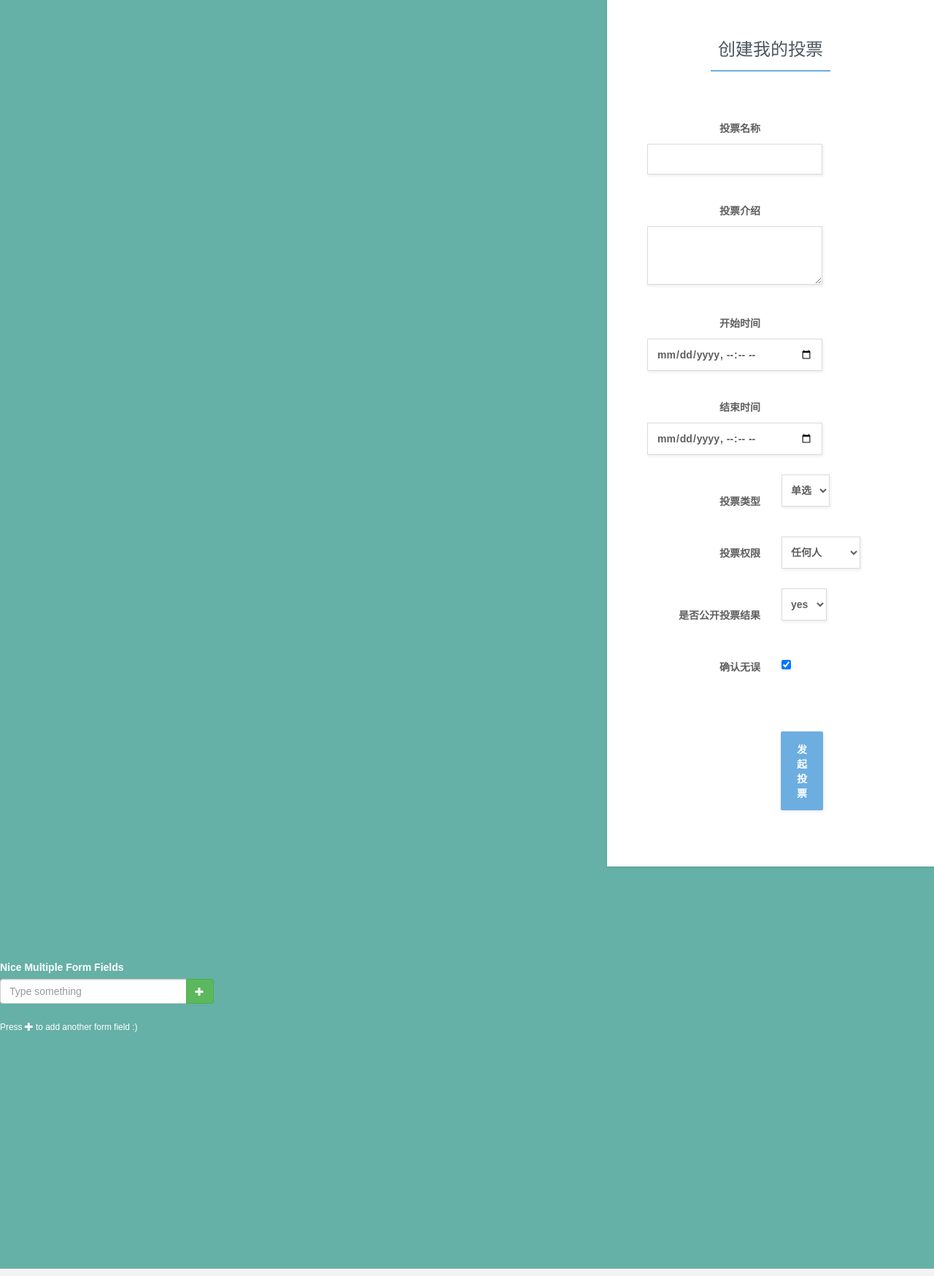
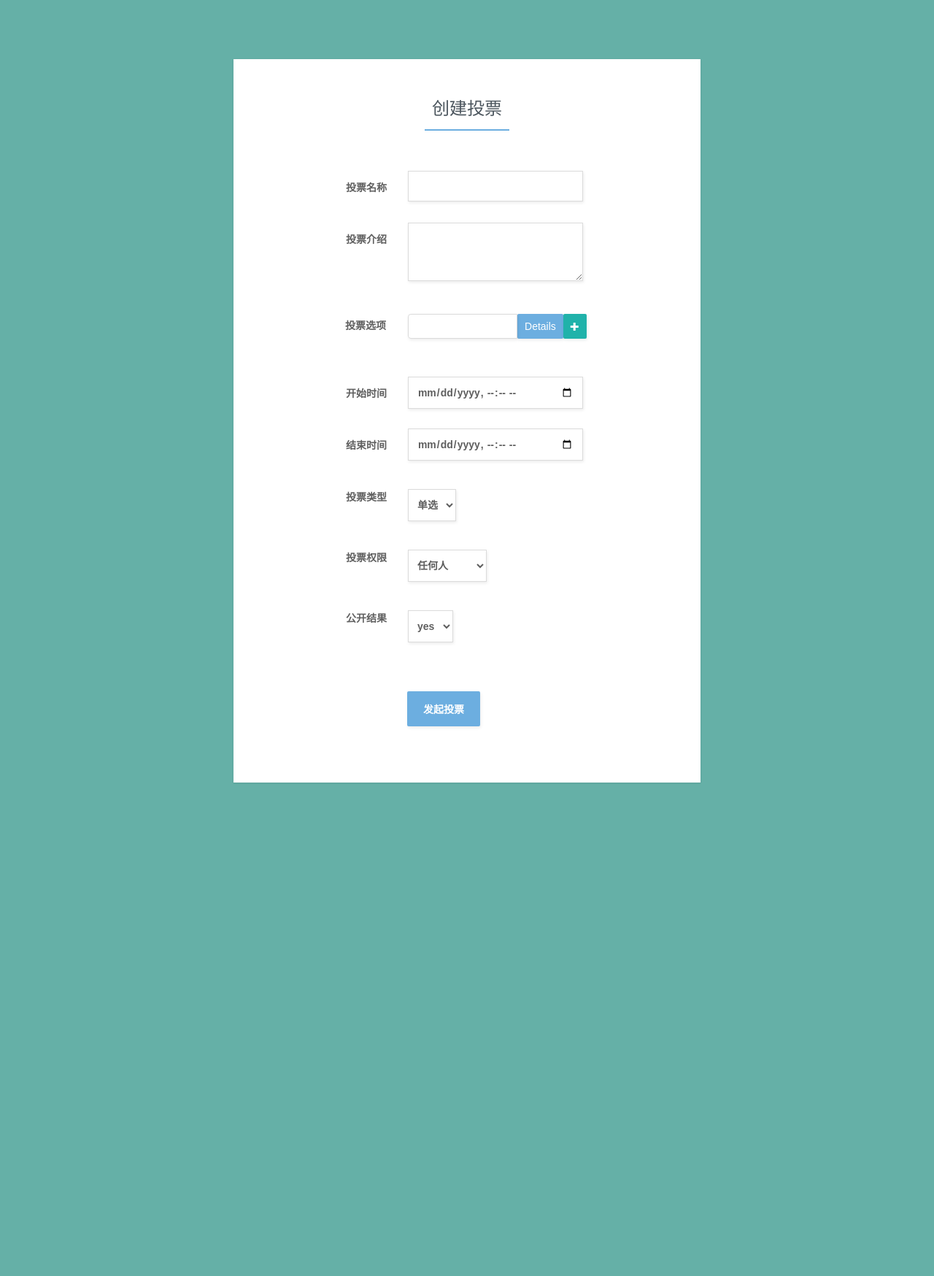
Before and after one commit to BorisChenCZY/BlockChainLotterySystem, a Django app: page /form in a window 1280 px wide. Shown: the whole page at 73% size. After the commit the page ends 1072 px from the top, so only its background shows below. Run offline with Django 3.2, Linux system fonts and the light colour scheme; some libraries are stand-ins or nearby versions.

Commit message:
I dont know

```diff
--- a/startvote/static/assets/form-basic.css
+++ b/startvote/static/assets/form-basic.css
@@ -1,5 +1,5 @@
 html{
-    background-color: #f3f3f3;
+    background-color: transparent;
 }
 
 .form-basic{
--- a/startvote/static/js/encryption.js
+++ b/startvote/static/js/encryption.js
@@ -4,6 +4,7 @@ var rsaPrivateKey;
 function init(privateKey){
     rsaPrivateKey = new RSAKey();
     rsaPrivateKey.readPrivateKeyFromPEMString(privateKey);
+    console.log("inited");
 }
 
 function sign(msg){
@@ -22,5 +23,5 @@ function toPCK1(key){
 }
 
 function toPKCS8(key){
-	return KEYUTIL.getPEM(key);
+	return KEYUTIL.getPEM(key, "PKCS1PUB");
 }
--- a/startvote/templates/card.html
+++ b/startvote/templates/card.html
@@ -270,7 +270,7 @@
             </div>
         </div>
 
-        空的card 仅仅用于占位
+{#        空的card 仅仅用于占位#}
         <div class="col-sm-6 col-md-4 col-lg-3 mt-4">
             <div class="card card-inverse card-info card-null">
                 <img class="card-img-top-null" src="/static/img/null.png">
--- a/startvote/templates/form.html
+++ b/startvote/templates/form.html
@@ -9,6 +9,10 @@
     <link href="//netdna.bootstrapcdn.com/bootstrap/3.1.0/css/bootstrap.min.css" rel="stylesheet" id="bootstrap-css">
     <script src="//netdna.bootstrapcdn.com/bootstrap/3.1.0/js/bootstrap.min.js"></script>
     <script src="//code.jquery.com/jquery-1.11.1.min.js"></script>
+    <link rel="stylesheet" href="http://cdn.static.runoob.com/libs/bootstrap/3.3.7/css/bootstrap.min.css">
+	<script src="http://cdn.static.runoob.com/libs/jquery/2.1.1/jquery.min.js"></script>
+	<script src="http://cdn.static.runoob.com/libs/bootstrap/3.3.7/js/bootstrap.min.js"></script>
+
     {#    <script language="JavaScript" type="text/javascript" src="/js/jquery-1.2.6.min.js"></script>#}
     {#    <script language="JavaScript" type="text/javascript" src="/js/jquery-ui-personalized-1.5.2.packed.js"></script>#}
     {#    <script language="JavaScript" type="text/javascript" src="/js/sprinkle.js"></script>#}
@@ -41,31 +45,33 @@
         {
             font-size: 12px;
         }
+
     </style>
     <script>
-    $(function()
-    {
-        $(document).on('click', '.btn-add', function(e)
-        {
-            e.preventDefault();
 
-            var controlForm = $('.controls form:first'),
-                currentEntry = $(this).parents('.entry:first'),
-                newEntry = $(currentEntry.clone()).appendTo(controlForm);
+        var room = 1;
+        function education_fields() {
 
-            newEntry.find('input').val('');
-            controlForm.find('.entry:not(:last) .btn-add')
-                .removeClass('btn-add').addClass('btn-remove')
-                .removeClass('btn-success').addClass('btn-danger')
-                .html('<span class="glyphicon glyphicon-minus"></span>');
-        }).on('click', '.btn-remove', function(e)
-        {
-		    $(this).parents('.entry:first').remove();
+            room++;
+            var objTo = document.getElementById('education_fields')
+            var divtest = document.createElement("div");
+            divtest.setAttribute("class", "form-group removeclass"+room);
+            var rdiv = 'removeclass'+room;
+            divtest.innerHTML = '<div class="nopadding"><div class="form-group"><div class="input-group" style="padding-left:33.5%;"> ' +
+                ' <input style="width: 150px;"  type="text" class="form-control" id="Schoolname" name="Schoolname[]" value="">' +
+                '<button style="margin: 0 0 0 0;padding: 6.9px 10px;font-weight: 400;" type="button" class="btn btn-success" data-toggle="collapse" data-target="#collapse"'+room+'> Details</button>' +
+               '<button style="margin: 0 0 0 0;padding: 6.9px 10px;background: #d9534f;" class="btn btn-danger" type="button" onclick="remove_education_fields('+ room +');"> <span class="glyphicon glyphicon-minus" aria-hidden="true"></span> </button></div></div></div></div><div class="clear"></div>'+
+                 '<div style="margin-left: 33.5%;" class="panel panel-default collapse" id="collapse"'+room+'>'+
+                 'div class="panel-body" style="color: black" >'+
+                 'lallalalaa'+
+                 '</div>';
 
-		    e.preventDefault();
-		    return false;
-	    });
-    });
+
+            objTo.appendChild(divtest)
+        }
+        function remove_education_fields(rid) {
+            $('.removeclass'+rid).remove();
+        }
     </script>
 
 
@@ -75,15 +81,15 @@
 
 
 <body>
-{#<div class="card" style="width: 20rem;margin-bottom: 70px">#}
-{#  <div class="card-body">#}
-{#    <h4 class="card-title"></h4>#}
-{#    <p class="card-text">&nbsp</p>#}
-{##}
-{#  </div>#}
-{#</div>#}
+<div class="card" style="width: 20rem;margin-bottom: 50px">
+    <div class="card-body">
+        <h4 class="card-title"></h4>
+        <p class="card-text">&nbsp</p>
 
-    <div style="margin-left: 65%">
+    </div>
+</div>
+
+<div class="main-content">
 
     <!-- You only need this form and the form-basic.css -->
 
@@ -91,7 +97,7 @@
         {% csrf_token %}
 
         <div class="form-title-row">
-                <h1>创建我的投票</h1>
+            <h1>创建投票</h1>
         </div>
 
         <div class="form-row">
@@ -108,6 +114,69 @@
         </div>
 
         <div class="form-row">
+        <div class="" style="border:0px;">
+            <h6 style="margin-left: 18.5%;margin-top:4.5%;font-size:14px;font-weight: 600;color: #5F5F5F;float: left;">投票选项</h6>
+            <div class="panel-body " style="border:0px;">
+
+
+
+
+                <div class="nopadding">
+                    <div class="form-group" >
+                        <div class="input-group" style="padding-left: 6%;">
+                             <input style="width: 150px;" type="text" class="form-control" id="Schoolname" name="Schoolname[]" value="" >
+
+
+{#                            <div style="width: auto; height: 30px"class="input-group-btn">#}
+                                <button style="margin: 0 0 0 0;padding: 6.9px 10px;font-weight: 400;" type="button" class="btn btn-success" data-toggle="collapse" data-target="#collapseOne"> Details</button>
+
+                                <button style="margin: 0 0 0 0;padding: 6.9px 10px;  background: lightseagreen" class="btn btn-success" type="button"  onclick="education_fields();"> <span style="padding-bottom: 2px" class="glyphicon glyphicon-plus" aria-hidden="true"></span> </button>
+
+{#                            </div>#}
+                        </div>
+
+                    </div>
+                </div>
+                <div style="margin-left: 33.5%;" class="panel panel-default collapse" id="collapseOne">
+
+                    <div class="panel-body" style="color: black" >
+                        Nihil anim keffiyeh helvetica, craft beer labore wes anderson
+                        cred nesciunt sapiente ea proident. Ad vegan excepteur butcher
+                        vice lomo.
+                    </div>
+
+                    {#                 这两行不能删#}
+
+                </div>
+                 <div id="education_fields">
+                </div>
+
+            </div>
+        </div>
+
+        </div>
+
+
+{#        <div class="form-row">#}
+{#            <div class="panel-group" id="accordion">#}
+{#                <div class="panel panel-default">#}
+{#                    <div class="panel-heading">#}
+{#                        <h4 class="panel-title">#}
+
+
+{#                        </h4>#}
+{#                    </div>#}
+
+{#                </div>#}
+
+{#            </div>#}
+
+{#        </div>#}
+
+
+
+
+        <div class="form-row">
             <label>
                 <span>开始时间</span>
                 <input type="datetime-local" name="start_time">
@@ -119,20 +188,33 @@
                 <input type="datetime-local" name="end_time">
             </label>
         </div>
+
         <div class="form-row">
-                <label><span>投票类型</span></label>
-                <select name="vote_type">
+            <label>
+                <span>投票类型</span>
+                <select name="vote_type" style="margin-top: 12px">
                     <option>单选</option>
                     <option>多选</option>
 
                 </select>
+            </label>
         </div>
         <div class="form-row">
             <label>
                 <span>投票权限</span>
-                    <select name="is_checkable">
+                <select name="is_checkable" style="margin-top: 12px">
                     <option>任何人</option>
                     <option>须权限认证</option>
+
+                </select>
+            </label>
+        </div>
+        <div class="form-row">
+            <label>
+                <span>公开结果</span>
+                <select name="is_opened" style="margin-top: 12px">
+                    <option>yes</option>
+                    <option>no</option>
 
                 </select>
             </label>
@@ -140,58 +222,17 @@
 
 
         <div class="form-row">
-                <label><span>是否公开投票结果</span></label>
-                 <select name="is_opened">
-                        <option>yes</option>
-                        <option>no</option>
-                    </select>
-            </div>
-
-            <div class="form-row">
-                <label>
-                    <span>确认无误</span>
-                    <input type="checkbox" name="checkbox" checked>
-                </label>
+            <button class="button" type="submit">发起投票</button>
         </div>
 
 
 
-            <div class="form-row">
-                <button type="submit">发起投票</button>
+    </form>
+
 </div>
 
 
-        </form>
 
-
-
-
-
-
-    </div>
-<div style="margin-right: 65%; margin-top: 10%">
-<div class="container">
-	<div class="row">
-        <div class="control-group" id="fields">
-            <label class="control-label" for="field1">Nice Multiple Form Fields</label>
-            <div class="controls">
-                <form role="form" autocomplete="off">
-                    <div class="entry input-group col-xs-3">
-                        <input class="form-control" name="fields[]" type="text" placeholder="Type something" />
-                    	<span class="input-group-btn">
-                            <button class="btn btn-success btn-add" type="button">
-                                <span class="glyphicon glyphicon-plus"></span>
-                            </button>
-                        </span>
-                    </div>
-                </form>
-            <br>
-            <small>Press <span class="glyphicon glyphicon-plus gs"></span> to add another form field :)</small>
-            </div>
-        </div>
-	</div>
-</div>
- </div>
 <div class="card" style="width: 20rem;margin-top: 300px">
     <div class="card-body">
         <h4 class="card-title"></h4>
--- a/startvote/views.py
+++ b/startvote/views.py
@@ -92,13 +92,16 @@ def vote(request):
     max_id = len(candidate)
     t = "单选题"
     description = "这里是描述"
+    target = "target";
+    miner_list = ["localhost:8080"]
     return render(request, 'vote.html', {'votes': candidate
                                          , "votename": votename
                                          , "voteLimit":voteLimit
                                          , "max_id":max_id
                                          , "type": t
                                          , "description": description
-                                         ,})
+                                         , "target": target
+                                         , "miner_list": miner_list})
     # return render(request, 'vote.html')
 
 def card(request):
```
Also changed, not shown: startvote/templates/vote.html (+55 -3 lines). Lines whose indentation alone changed are shown as unchanged.
